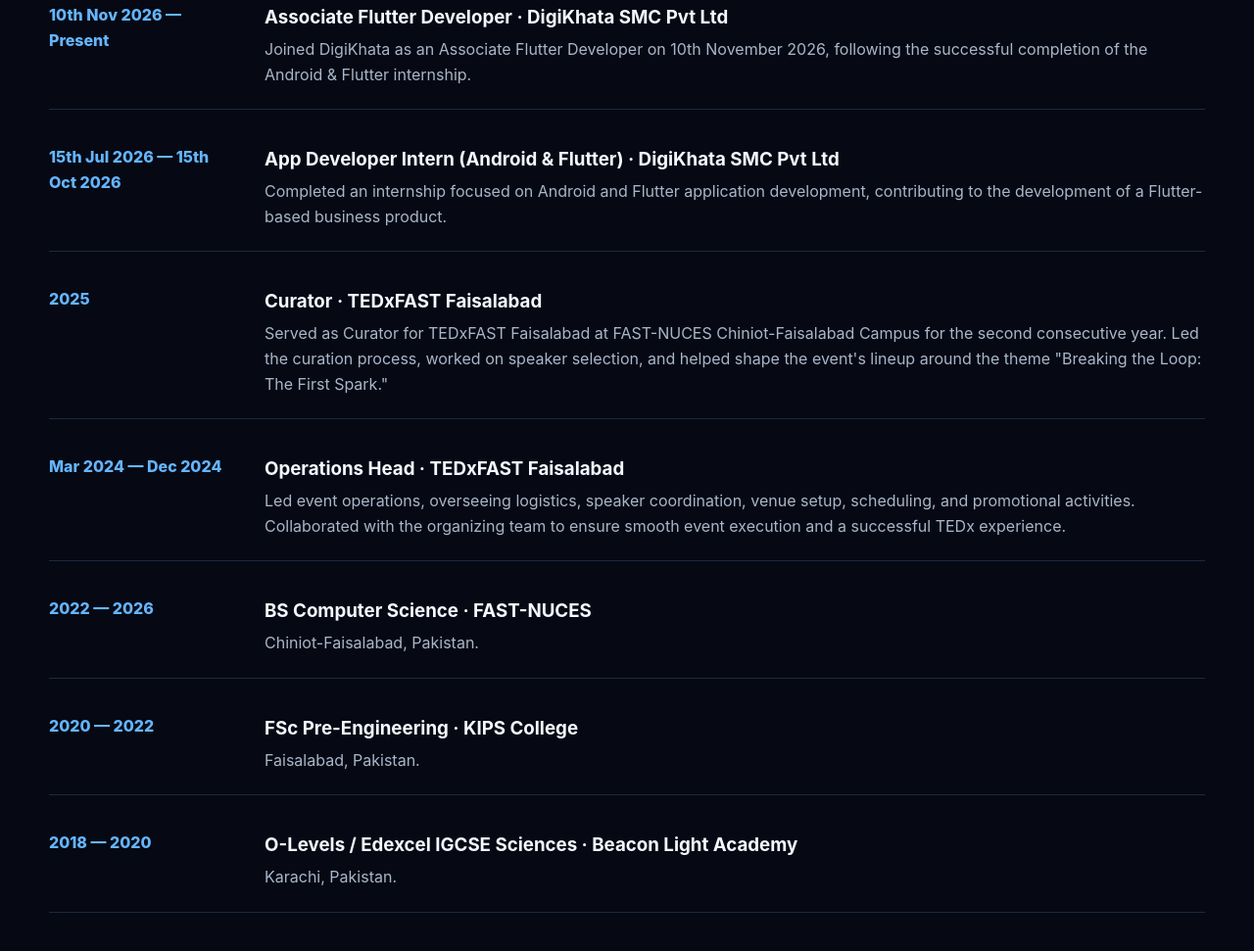
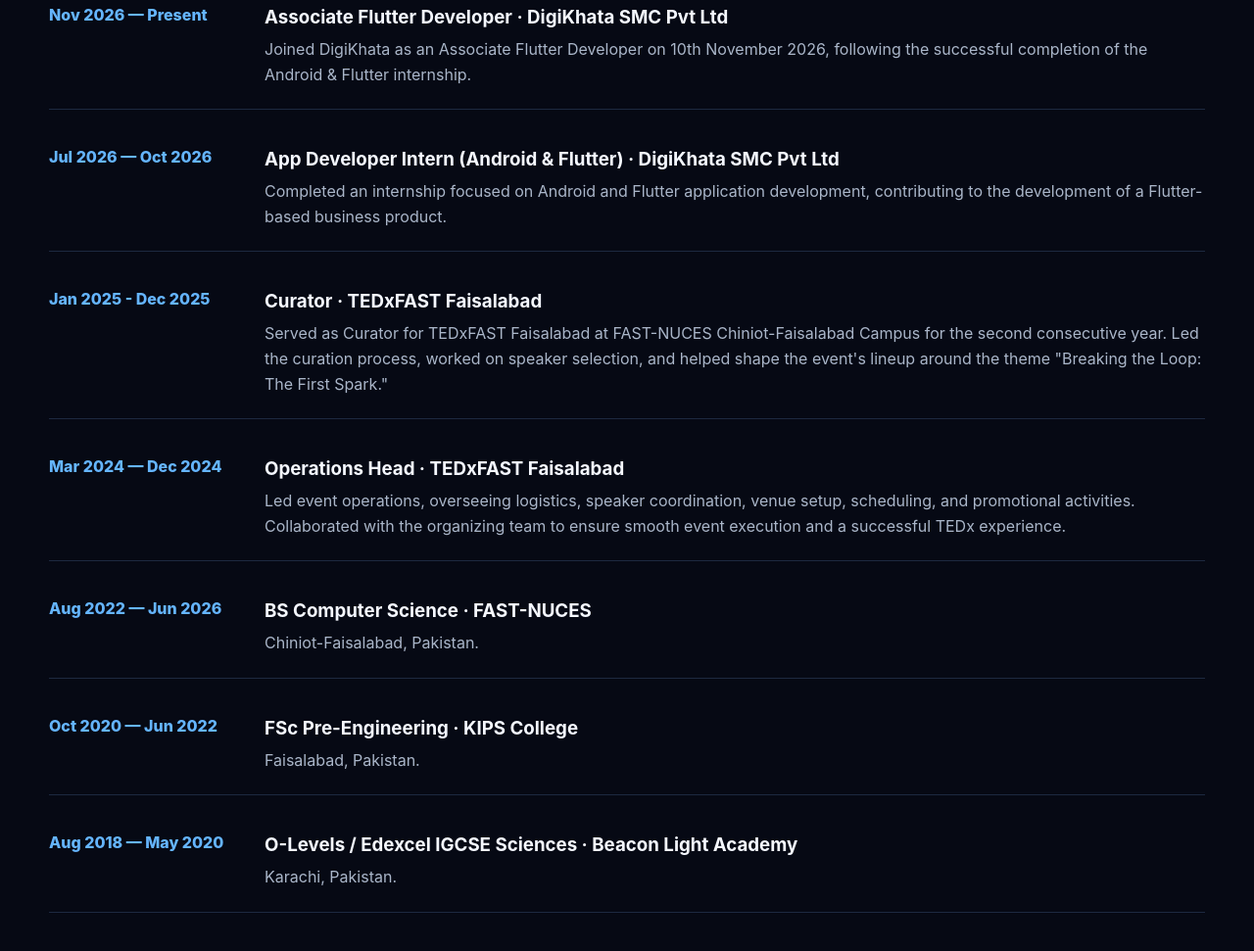
Before and after one commit to abdulhanan10/abdulhanan10, a plain HTML site: page index.html in a window 1280 px wide. Shown: the part 3452-4423 px from the top of the page at 98% size. Drawn offline with nearby package versions, Linux system fonts and the light colour scheme.

Commit message:
Refine date formats in journey section
Updated education and experience dates for clarity.

```diff
--- a/index.html
+++ b/index.html
@@ -55,7 +55,7 @@
 <section id="journey"><div class="wrap"><div class="section-head"><h2>Journey</h2><p>Education, professional experience and leadership.</p></div><div class="timeline">
 
 <div class="item">
-<div class="date">10th Nov 2026 — Present</div>
+<div class="date">Nov 2026 — Present</div>
 <div>
 <h3>Associate Flutter Developer · DigiKhata SMC Pvt Ltd</h3>
 <p>Joined DigiKhata as an Associate Flutter Developer on 10th November 2026, following the successful completion of the Android & Flutter internship.</p>
@@ -63,7 +63,7 @@
 </div>
 
 <div class="item">
-<div class="date">15th Jul 2026 — 15th Oct 2026</div>
+<div class="date">Jul 2026 — Oct 2026</div>
 <div>
 <h3>App Developer Intern (Android & Flutter) · DigiKhata SMC Pvt Ltd</h3>
 <p>Completed an internship focused on Android and Flutter application development, contributing to the development of a Flutter-based business product.</p>
@@ -71,7 +71,7 @@
 </div>
 
 <div class="item">
-<div class="date">2025</div>
+<div class="date">Jan 2025 - Dec 2025</div>
 <div>
 <h3>Curator · TEDxFAST Faisalabad</h3>
 <p>Served as Curator for TEDxFAST Faisalabad at FAST-NUCES Chiniot-Faisalabad Campus for the second consecutive year. Led the curation process, worked on speaker selection, and helped shape the event's lineup around the theme "Breaking the Loop: The First Spark."</p>
@@ -86,9 +86,9 @@
 </div>
 </div>
 
-<div class="item"><div class="date">2022 — 2026</div><div><h3>BS Computer Science · FAST-NUCES</h3><p>Chiniot-Faisalabad, Pakistan.</p></div></div>
-<div class="item"><div class="date">2020 — 2022</div><div><h3>FSc Pre-Engineering · KIPS College</h3><p>Faisalabad, Pakistan.</p></div></div>
-<div class="item"><div class="date">2018 — 2020</div><div><h3>O-Levels / Edexcel IGCSE Sciences · Beacon Light Academy</h3><p>Karachi, Pakistan.</p></div></div>
+<div class="item"><div class="date">Aug 2022 — Jun 2026</div><div><h3>BS Computer Science · FAST-NUCES</h3><p>Chiniot-Faisalabad, Pakistan.</p></div></div>
+<div class="item"><div class="date">Oct 2020 — Jun 2022</div><div><h3>FSc Pre-Engineering · KIPS College</h3><p>Faisalabad, Pakistan.</p></div></div>
+<div class="item"><div class="date">Aug 2018 — May 2020</div><div><h3>O-Levels / Edexcel IGCSE Sciences · Beacon Light Academy</h3><p>Karachi, Pakistan.</p></div></div>
 </div></div></section>
 
 <section id="skills"><div class="wrap"><div class="section-head"><h2>Technical Toolkit</h2><p>The full skills taxonomy, organized for recruiters and hiring managers.</p></div><div class="skills">
```
